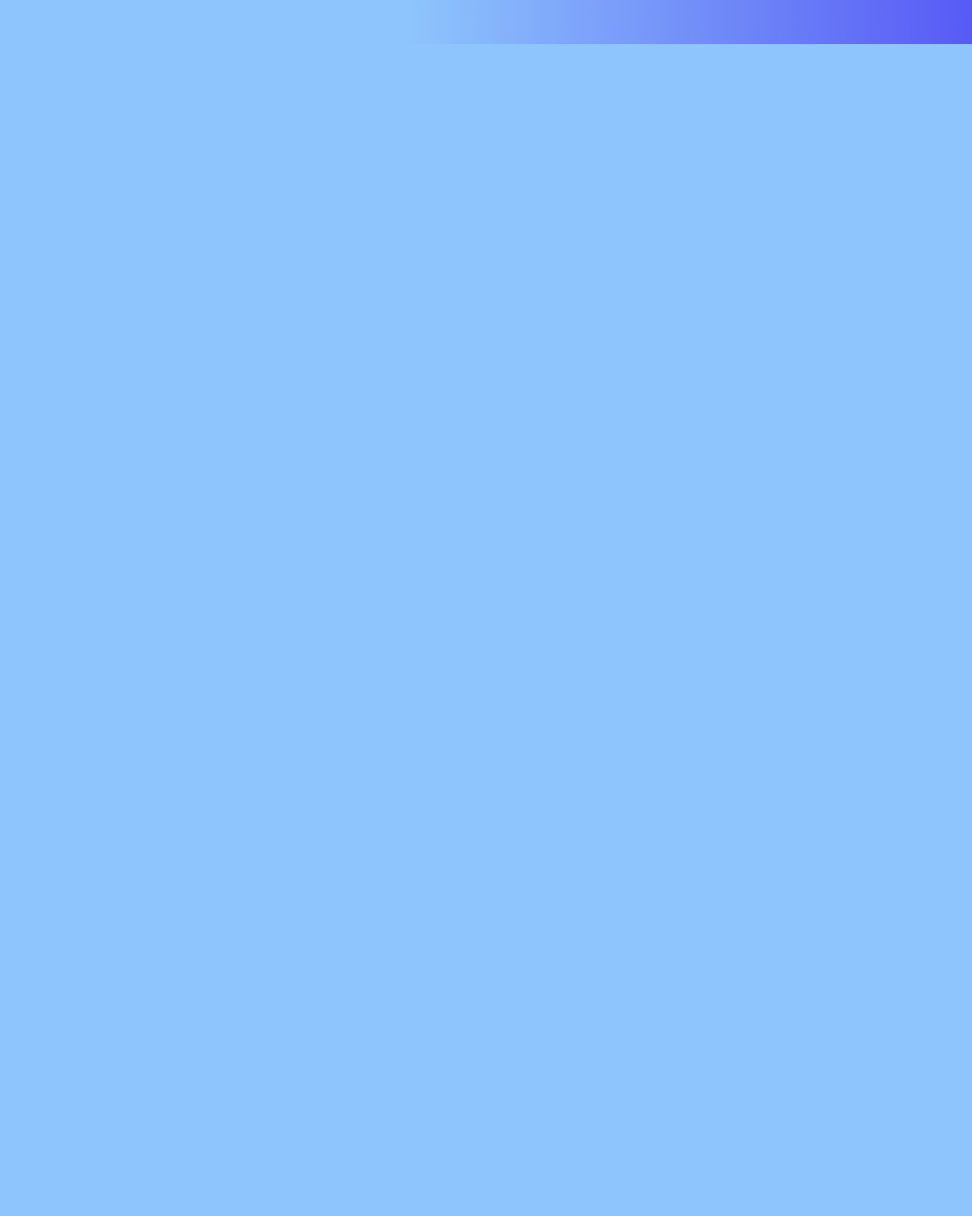
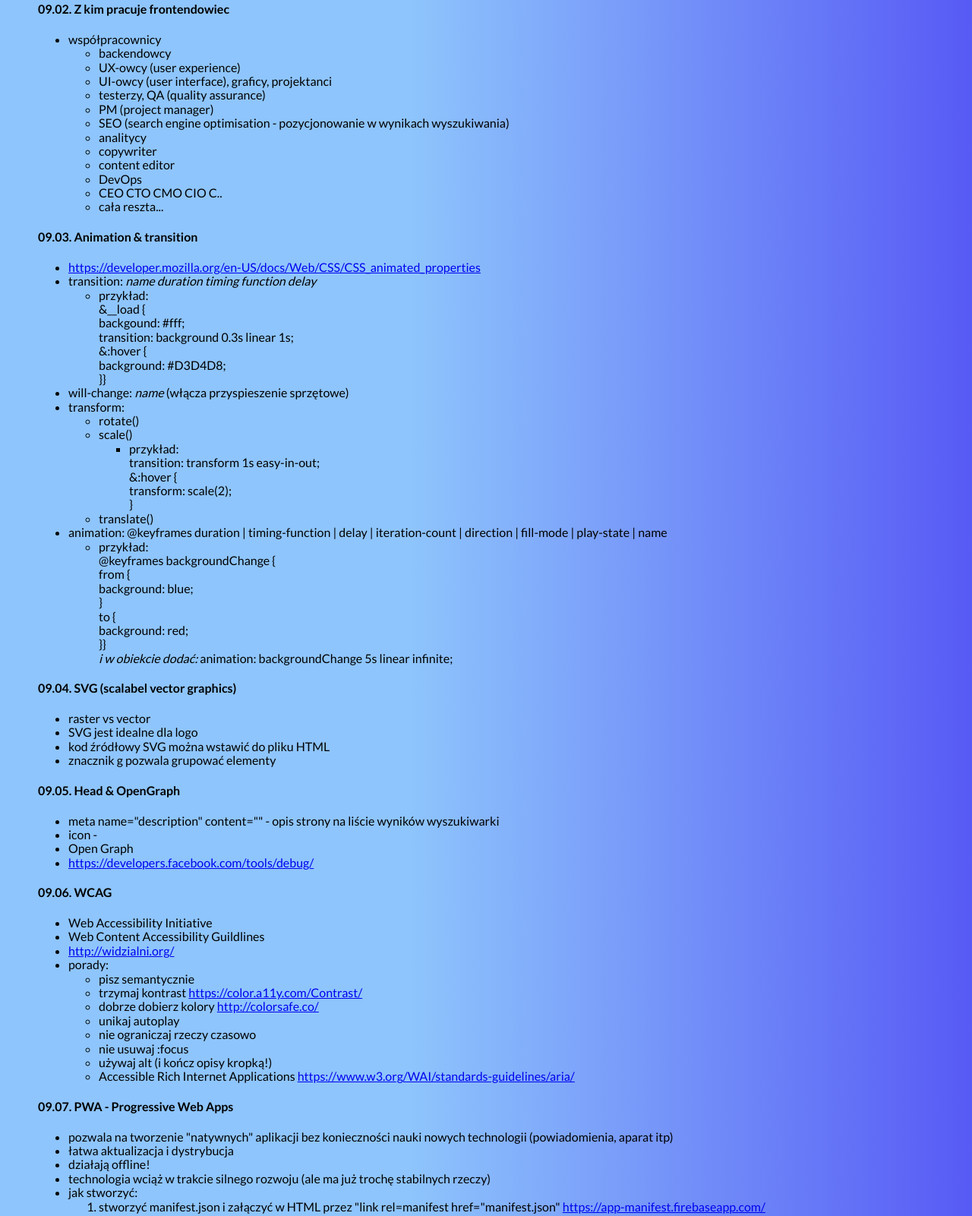
Before and after one commit to RadowidSzebla/homepage-gulp, a website: page src/content/notatkiWTF.html in a window 1280 px wide. Shown: the part 8018-9619 px from the top of the page at 76% size. Before the commit the page ends 8076 px from the top, so only its background shows below. Drawn offline with nearby package versions, Linux system fonts and the light colour scheme; files that its build step writes are made by us from their sources.

Commit message:
zmiany po 9 tygodniu

```diff
--- a/src/content/notatkiWTF.html
+++ b/src/content/notatkiWTF.html
@@ -5,7 +5,7 @@
     <meta charset="UTF-8">
     <meta name="viewport" content="width=device-width, initial-scale=1.0">
     <meta http-equiv="X-UA-Compatible" content="ie=edge">
-    <title>Document</title>
+    <title>notatkiWTF</title>
     <link href="css/main.css" rel="stylesheet" type="text/css">
 
 </head>
@@ -498,6 +498,107 @@
                     </ul>
                     <li><a href="https://pdkit.co/">https://pdkit.co/</a></li>
                 </ul>
+                <h4>09.02. Z kim pracuje frontendowiec</h4>
+                <ul>
+                    <li>współpracownicy</li>
+                    <ul>
+                        <li>backendowcy</li>
+                        <li>UX-owcy (user experience)</li>
+                        <li>UI-owcy (user interface), graficy, projektanci</li>
+                        <li>testerzy, QA (quality assurance)</li>
+                        <li>PM (project manager)</li>
+                        <li>SEO (search engine optimisation - pozycjonowanie w wynikach wyszukiwania)</li>
+                        <li>analitycy</li>
+                        <li>copywriter</li>
+                        <li>content editor</li>
+                        <li>DevOps</li>
+                        <li>CEO CTO CMO CIO C..</li>
+                        <li>cała reszta...</li>
+                    </ul>
+                </ul>
+                <h4>09.03. Animation & transition</h4>
+                <ul>
+                    <li><a href="https://developer.mozilla.org/en-US/docs/Web/CSS/CSS_animated_properties">https://developer.mozilla.org/en-US/docs/Web/CSS/CSS_animated_properties</a></li>
+                    <li>transition: <em>name  duration  timing function  delay</em></li>
+                    <ul>
+                        <li>przykład:<br>
+                            &__load {<br>
+                            backgound: #fff;<br>
+                            transition: background 0.3s linear 1s;<br>
+                            &:hover {<br>
+                            background: #D3D4D8;<br>
+                            }}</li>
+                    </ul>
+                    <li>will-change: <em>name</em> (włącza przyspieszenie sprzętowe)</li>
+                    <li>transform:</li>
+                    <ul>
+                        <li>rotate()</li>
+                        <li>scale()</li>
+                        <ul>
+                            <li>przykład:<br>
+                            transition: transform 1s easy-in-out;<br>
+                            &:hover {<br>
+                            transform: scale(2);<br>
+                            }</li>
+                        </ul>
+                        <li>translate()</li>
+                    </ul>
+                    <li>animation: @keyframes duration | timing-function | delay | iteration-count | direction | fill-mode | play-state | name</li>
+                    <ul>
+                        <li>przykład:<br>
+                        @keyframes backgroundChange {<br>
+                        from {<br>
+                        background: blue;<br>
+                        }<br>
+                        to {<br>
+                        background: red;<br>
+                        }}<br>
+                        <em>i w obiekcie dodać:</em> animation: backgroundChange 5s linear infinite;</li>
+                    </ul>
+                </ul>
+                <h4>09.04. SVG (scalabel vector graphics)</h4>
+                <ul>
+                    <li>raster vs vector</li>
+                    <li>SVG jest idealne dla logo</li>
+                    <li>kod źródłowy SVG można wstawić do pliku HTML</li>
+                    <li>znacznik g pozwala grupować elementy</li>
+                </ul>
+                <h4>09.05. Head & OpenGraph</h4>
+                <ul>
+                    <li>meta name="description" content="" - opis strony na liście wyników wyszukiwarki</li>
+                    <li>icon - </li>
+                    <li>Open Graph</li>
+                    <li><a href="https://developers.facebook.com/tools/debug/">https://developers.facebook.com/tools/debug/</a></li>
+                </ul>
+                <h4>09.06. WCAG</h4>
+                <ul>
+                    <li>Web Accessibility Initiative</li>
+                    <li>Web Content Accessibility Guildlines</li>
+                    <li><a href="http://widzialni.org/">http://widzialni.org/</a></li>
+                    <li>porady:</li>
+                    <ul>
+                        <li>pisz semantycznie</li>
+                        <li>trzymaj kontrast <a href="https://color.a11y.com/Contrast/">https://color.a11y.com/Contrast/</a></li>
+                        <li>dobrze dobierz kolory <a href="http://colorsafe.co/">http://colorsafe.co/</a></li>
+                        <li>unikaj autoplay</li>
+                        <li>nie ograniczaj rzeczy czasowo</li>
+                        <li>nie usuwaj :focus</li>
+                        <li>używaj alt (i kończ opisy kropką!)</li>
+                        <li>Accessible Rich Internet Applications <a href="https://www.w3.org/WAI/standards-guidelines/aria/">https://www.w3.org/WAI/standards-guidelines/aria/</a></li>
+                    </ul>
+                </ul>
+                <h4>09.07. PWA - Progressive Web Apps</h4>
+                <ul>
+                    <li>pozwala na tworzenie "natywnych" aplikacji bez konieczności nauki nowych technologii (powiadomienia, aparat itp)</li>
+                    <li>łatwa aktualizacja i dystrybucja</li>
+                    <li>działają offline!</li>
+                    <li>technologia wciąż w trakcie silnego rozwoju (ale ma już trochę stabilnych rzeczy)</li>
+                    <li>jak stworzyć:</li>
+                    <ol>
+                        <li>stworzyć manifest.json i załączyć w HTML przez "link rel=manifest href="manifest.json" <a href="https://app-manifest.firebaseapp.com/">https://app-manifest.firebaseapp.com/</a></li>
+
+                    </ol>
+                </ul>
             </article>
         </content>
         <footer>
```
Also changed, not shown: src/content/index.html (+1 -1 lines), src/content/kalendarzWzor.html (+1 -1 lines).
